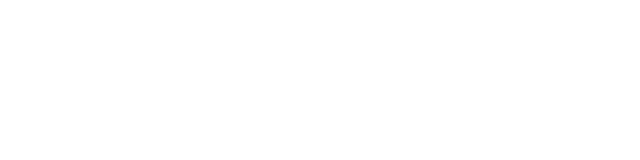
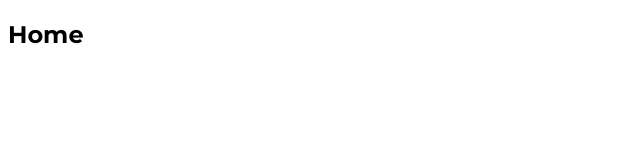
Before and after one commit to mikebarr24/fisioml, a React (Create React App) app: page / in a window 1280 px wide. Shown: the top 160 px of the page, without its empty margins (0-640 px from the left). Built offline with nearby package versions, Linux system fonts and the light colour scheme.

Commit message:
Add Home component and Add Font  -Set up the Home.js files  -Set up site font

```diff
--- a/public/index.html
+++ b/public/index.html
@@ -10,6 +10,12 @@
       content="Web site created using create-react-app"
     />
     <link rel="apple-touch-icon" href="%PUBLIC_URL%/logo192.png" />
+    <link rel="preconnect" href="https://fonts.googleapis.com" />
+    <link rel="preconnect" href="https://fonts.gstatic.com" crossorigin />
+    <link
+      href="https://fonts.googleapis.com/css2?family=Montserrat:wght@300;400;500;600;700&display=swap"
+      rel="stylesheet"
+    />
     <!--
       manifest.json provides metadata used when your web app is installed on a
       user's mobile device or desktop. See https://developers.google.com/web/fundamentals/web-app-manifest/
--- a/src/App.js
+++ b/src/App.js
@@ -1,5 +1,14 @@
+import Home from "./components/home/Home";
+import { Routes, Route } from "react-router-dom";
+
 function App() {
-  return <div className="App"></div>;
+  return (
+    <div className="App">
+      <Routes>
+        <Route path="/" element={<Home />} />
+      </Routes>
+    </div>
+  );
 }
 
 export default App;
--- a/src/_config.scss
+++ b/src/_config.scss
@@ -0,0 +1,3 @@
+html {
+  font-family: "Montserrat", sans-serif;
+}
--- a/src/components/home/Home.js
+++ b/src/components/home/Home.js
@@ -0,0 +1,11 @@
+import "./Home.scss";
+
+function Home() {
+  return (
+    <section id="home">
+      <h1>Home</h1>
+    </section>
+  );
+}
+
+export default Home;
--- a/src/components/home/Home.scss
+++ b/src/components/home/Home.scss
@@ -0,0 +1 @@
+@import "../../config";
--- a/src/index.js
+++ b/src/index.js
@@ -2,9 +2,14 @@ import React from "react";
 import ReactDOM from "react-dom/client";
 import App from "./App";
 import reportWebVitals from "./reportWebVitals";
+import { BrowserRouter as Router } from "react-router-dom";
 
 const root = ReactDOM.createRoot(document.getElementById("root"));
-root.render(<App />);
+root.render(
+  <Router>
+    <App />
+  </Router>
+);
 
 // If you want to start measuring performance in your app, pass a function
 // to log results (for example: reportWebVitals(console.log))
```
